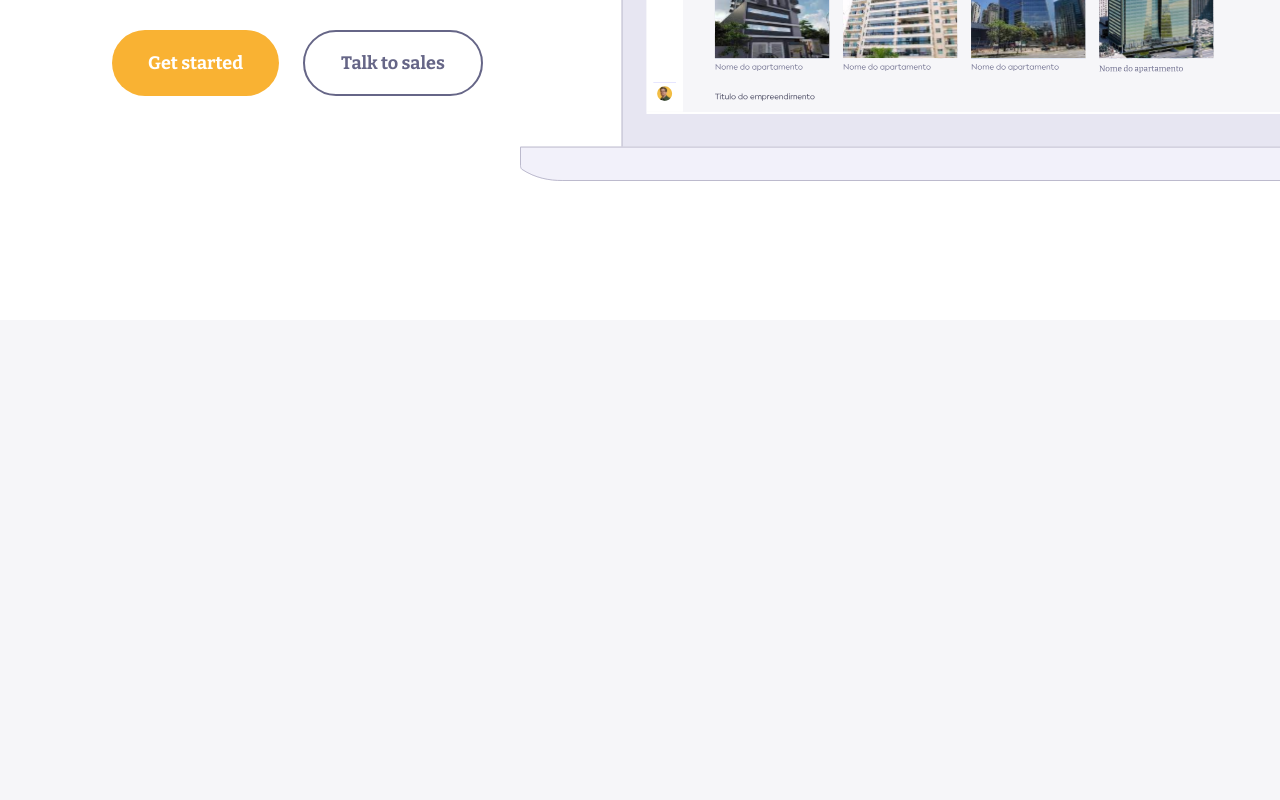
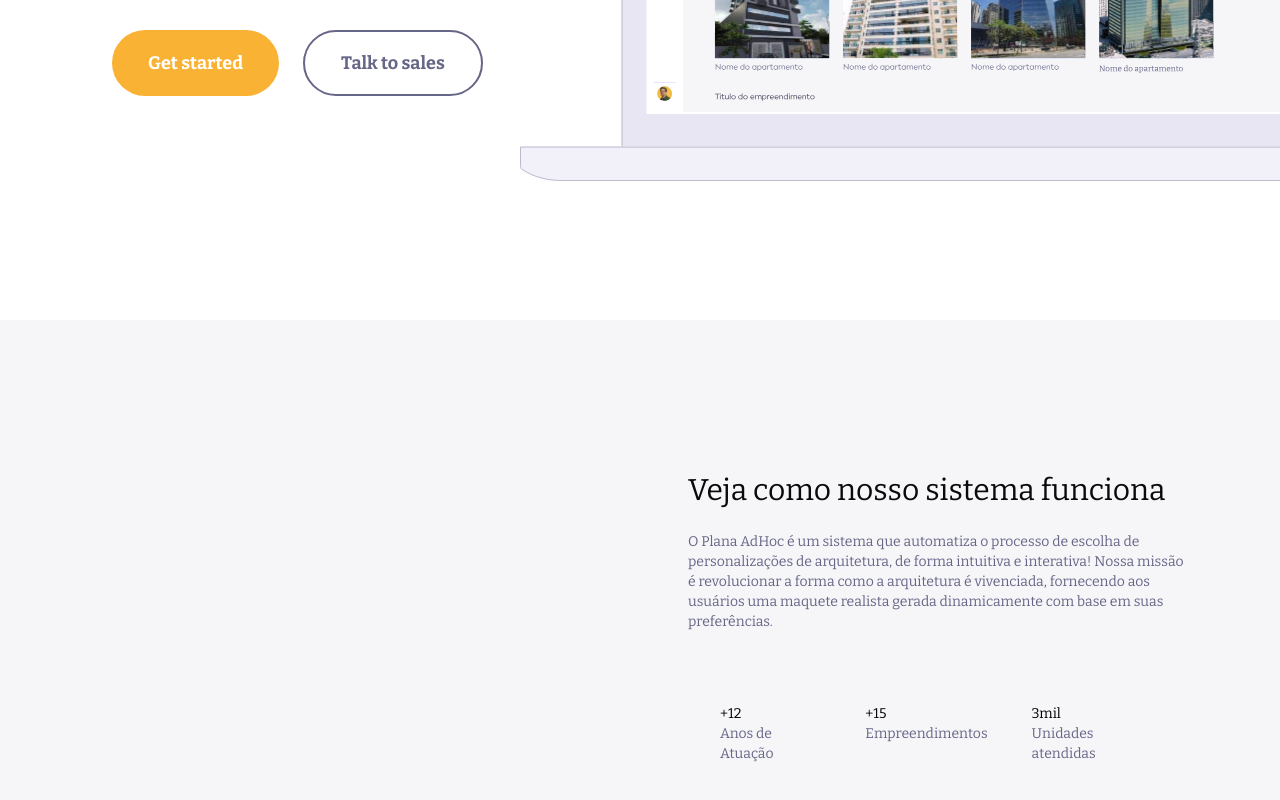
Before and after one commit to andrebellico/plana-page, a Next.js app: page / in a window 1280 px wide. Shown: the part 2118-2918 px from the top of the page. Before the commit the page ends 2438 px from the top, so only its background shows below. Built offline with nearby package versions, Linux system fonts and the light colour scheme.

Commit message:
feature/video section

```diff
--- a/package.json
+++ b/package.json
@@ -13,6 +13,7 @@
     "next": "14.1.4",
     "react": "^18",
     "react-dom": "^18",
+    "react-player": "^2.16.0",
     "tailwind-merge": "^2.2.2"
   },
   "devDependencies": {
--- a/src/app/page.tsx
+++ b/src/app/page.tsx
@@ -1,6 +1,7 @@
 import FunctionalitiesSection from '@/components/Functionalities'
 import Home from '@/components/Home'
 import InfoSection from '@/components/Info'
+import VideoSection from '@/components/VideoSection'
 
 export default function HomePage() {
   return (
@@ -8,6 +9,7 @@
       <Home />
       <FunctionalitiesSection />
       <InfoSection />
+      <VideoSection />
     </>
   )
 }
--- /dev/null
+++ b/src/components/VideoSection.tsx
@@ -0,0 +1,53 @@
+'use client'
+import { useEffect, useState } from 'react'
+import ReactPlayer from 'react-player'
+
+export default function VideoSection() {
+  const [hasWindow, setHasWindow] = useState(false)
+  useEffect(() => {
+    if (typeof window !== 'undefined') {
+      setHasWindow(true)
+    }
+  }, [])
+  return (
+    <div>
+      <div className="mx-24 my-20 grid gap-24 justify-center items-center grid-cols-2">
+        {hasWindow && (
+          <ReactPlayer
+            url={
+              'https://www.youtube.com/watch?v=2RRFCQYv8aQ&list=RD2RRFCQYv8aQ&index=1'
+            }
+            width={'564px'}
+            height={'484px'}
+          />
+        )}
+        <div className="gap-6 flex flex-col">
+          <h2 className="text-3xl text-neutral-950">
+            Veja como nosso sistema funciona
+          </h2>
+          <p className="text-neutral-600 text-sm">
+            O Plana AdHoc é um sistema que automatiza o processo de escolha de
+            personalizações de arquitetura, de forma intuitiva e interativa!
+            Nossa missão é revolucionar a forma como a arquitetura é vivenciada,
+            fornecendo aos usuários uma maquete realista gerada dinamicamente
+            com base em suas preferências.
+          </p>
+          <div className="flex text-sm mx-8 my-12 gap-11">
+            <div>
+              <p>+12</p>
+              <span className="text-neutral-600">Anos de Atuação</span>
+            </div>
+            <div>
+              <p>+15</p>
+              <span className="text-neutral-600">Empreendimentos</span>
+            </div>
+            <div>
+              <p>3mil</p>
+              <span className="text-neutral-600">Unidades atendidas</span>
+            </div>
+          </div>
+        </div>
+      </div>
+    </div>
+  )
+}
```
Also changed, not shown: 1 other file (tests, documents, lock files or other folders).
